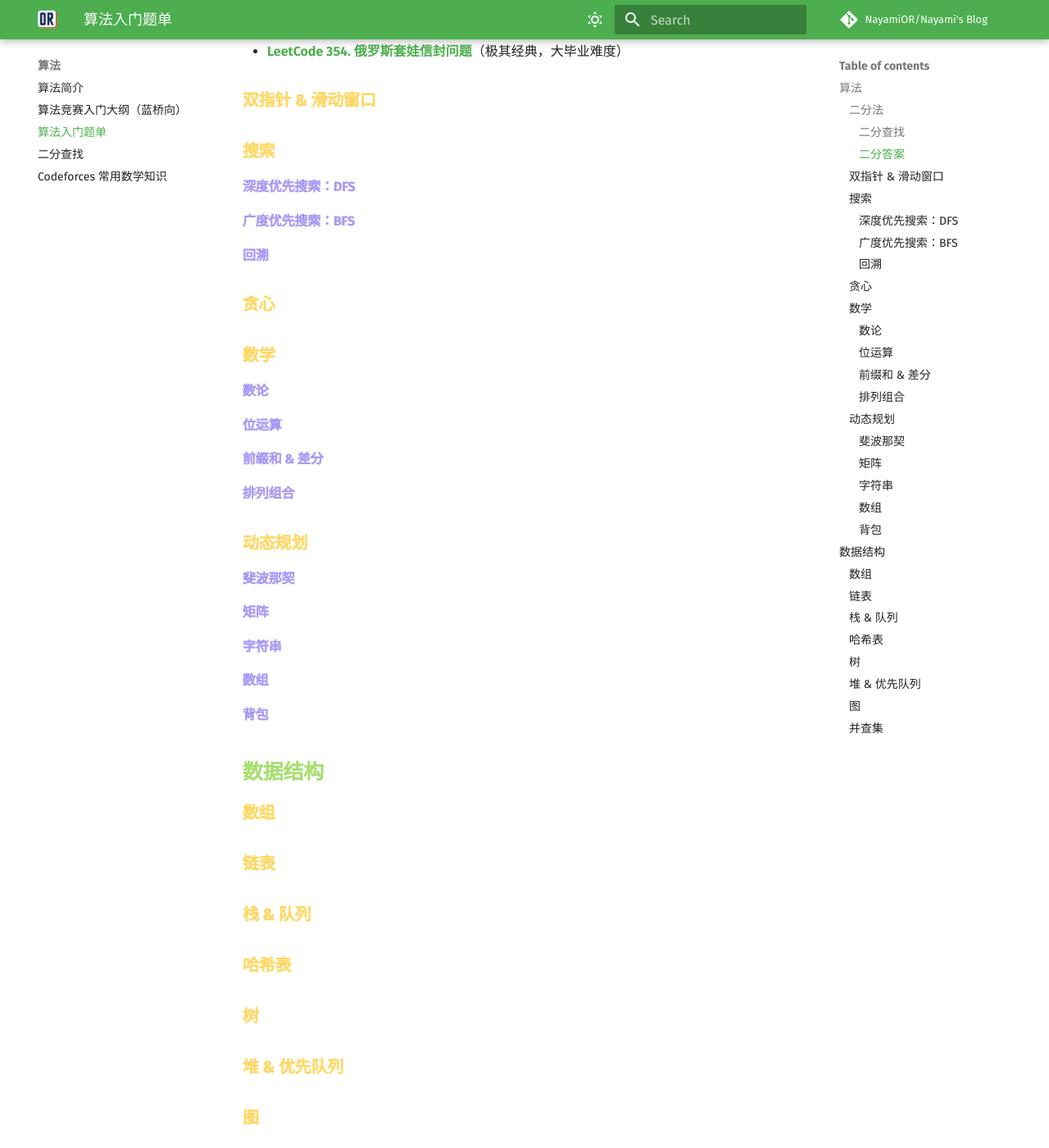
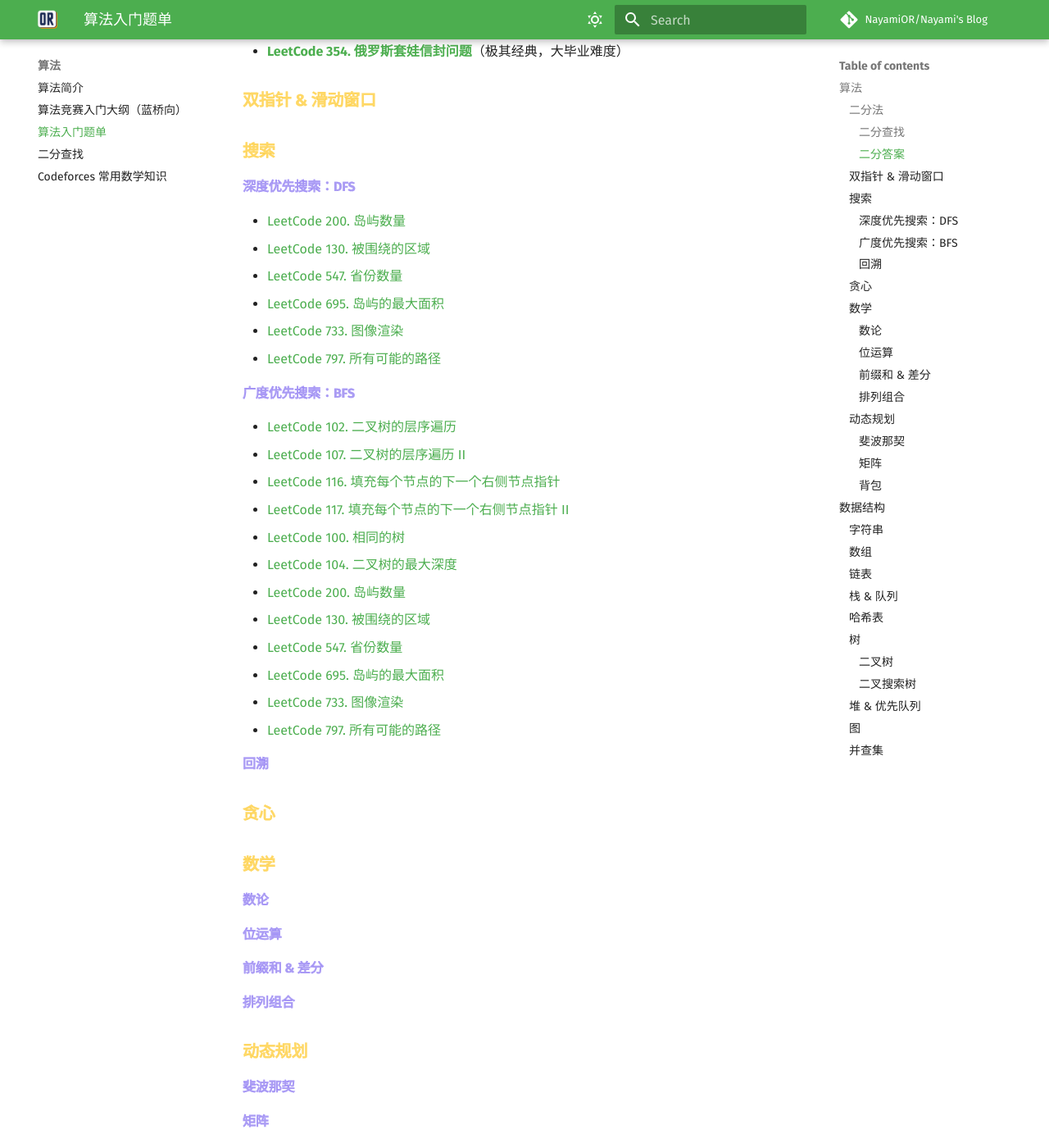
Before and after one commit to NayamiOR/nayamis-blog, an MkDocs documentation site: the page built from docs/Algo/algo-checklist.md, in a window 1280 px wide and 1400 px high, scrolled down 937 px. Shown: the whole window at 82% size. Built offline with MkDocs 1.6.1 and Material for MkDocs 9.7.7, drawn with Linux system fonts in a browser that asks for light colours; some web fonts are replaced; comment, search, counter and statistics services are not loaded; some of the changed text lies outside the part shown.

Commit message:
update dfs, bfs, linkedlist, binary tree checklist

```diff
--- a/docs/Algo/algo-checklist.md
+++ b/docs/Algo/algo-checklist.md
@@ -34,7 +34,27 @@
 
 #### 深度优先搜索：DFS
 
+- [LeetCode 200. 岛屿数量](https://leetcode-cn.com/problems/number-of-islands/)
+- [LeetCode 130. 被围绕的区域](https://leetcode-cn.com/problems/surrounded-regions/)
+- [LeetCode 547. 省份数量](https://leetcode-cn.com/problems/number-of-provinces/)
+- [LeetCode 695. 岛屿的最大面积](https://leetcode-cn.com/problems/max-area-of-island/)
+- [LeetCode 733. 图像渲染](https://leetcode-cn.com/problems/flood-fill/)
+- [LeetCode 797. 所有可能的路径](https://leetcode-cn.com/problems/all-paths-from-source-to-target/)
+
 #### 广度优先搜索：BFS
+
+- [LeetCode 102. 二叉树的层序遍历](https://leetcode-cn.com/problems/binary-tree-level-order-traversal/)
+- [LeetCode 107. 二叉树的层序遍历 II](https://leetcode-cn.com/problems/binary-tree-level-order-traversal-ii/)
+- [LeetCode 116. 填充每个节点的下一个右侧节点指针](https://leetcode-cn.com/problems/populating-next-right-pointers-in-each-node/)
+- [LeetCode 117. 填充每个节点的下一个右侧节点指针 II](https://leetcode-cn.com/problems/populating-next-right-pointers-in-each-node-ii/)
+- [LeetCode 100. 相同的树](https://leetcode-cn.com/problems/same-tree/)
+- [LeetCode 104. 二叉树的最大深度](https://leetcode-cn.com/problems/maximum-depth-of-binary-tree/)
+- [LeetCode 200. 岛屿数量](https://leetcode-cn.com/problems/number-of-islands/)
+- [LeetCode 130. 被围绕的区域](https://leetcode-cn.com/problems/surrounded-regions/)
+- [LeetCode 547. 省份数量](https://leetcode-cn.com/problems/number-of-provinces/)
+- [LeetCode 695. 岛屿的最大面积](https://leetcode-cn.com/problems/max-area-of-island/)
+- [LeetCode 733. 图像渲染](https://leetcode-cn.com/problems/flood-fill/)
+- [LeetCode 797. 所有可能的路径](https://leetcode-cn.com/problems/all-paths-from-source-to-target/)
 
 #### 回溯
 
@@ -56,17 +76,24 @@
 
 #### 矩阵
 
-#### 字符串
-
-#### 数组
-
 #### 背包
 
 ## 数据结构
 
+### 字符串
+
 ### 数组
 
 ### 链表
+
+- [LeetCode 21. 合并两个有序链表](https://leetcode-cn.com/problems/merge-two-sorted-lists/)
+- [LeetCode 83. 删除排序链表中的重复元素](https://leetcode-cn.com/problems/remove-duplicates-from-sorted-list/)
+- [LeetCode 19. 删除链表的倒数第 N 个结点](https://leetcode-cn.com/problems/remove-nth-node-from-end-of-list/)
+- [LeetCode 141. 环形链表](https://leetcode-cn.com/problems/linked-list-cycle/)
+- [LeetCode 142. 环形链表 II](https://leetcode-cn.com/problems/linked-list-cycle-ii/)
+- [LeetCode 203. 移除链表元素](https://leetcode-cn.com/problems/remove-linked-list-elements/)
+- [LeetCode 206. 反转链表](https://leetcode-cn.com/problems/reverse-linked-list/)
+- [LeetCode 237. 删除链表中的节点](https://leetcode-cn.com/problems/delete-node-in-a-linked-list/)
 
 ### 栈 & 队列
 
@@ -74,6 +101,15 @@
 
 ### 树
 
+#### 二叉树
+
+-[LeetCode 144. 二叉树的前序遍历](https://leetcode-cn.com/problems/binary-tree-preorder-traversal/) -[LeetCode 94. 二叉树的中序遍历](https://leetcode-cn.com/problems/binary-tree-inorder-traversal/) -[LeetCode 145. 二叉树的后序遍历](https://leetcode-cn.com/problems/binary-tree-postorder-traversal/) -[LeetCode 102. 二叉树的层序遍历](https://leetcode-cn.com/problems/binary-tree-level-order-traversal/) -[LeetCode 107. 二叉树的层序遍历 II](https://leetcode-cn.com/problems/binary-tree-level-order-traversal-ii/)
+
+- [LeetCode 104. 二叉树的最大深度](https://leetcode-cn.com/problems/maximum-depth-of-binary-tree/)
+- [LeetCode 116. 填充每个节点的下一个右侧节点指针](https://leetcode-cn.com/problems/populating-next-right-pointers-in-each-node/)
+
+#### 二叉搜索树
+
 ### 堆 & 优先队列
 
 ### 图
```
